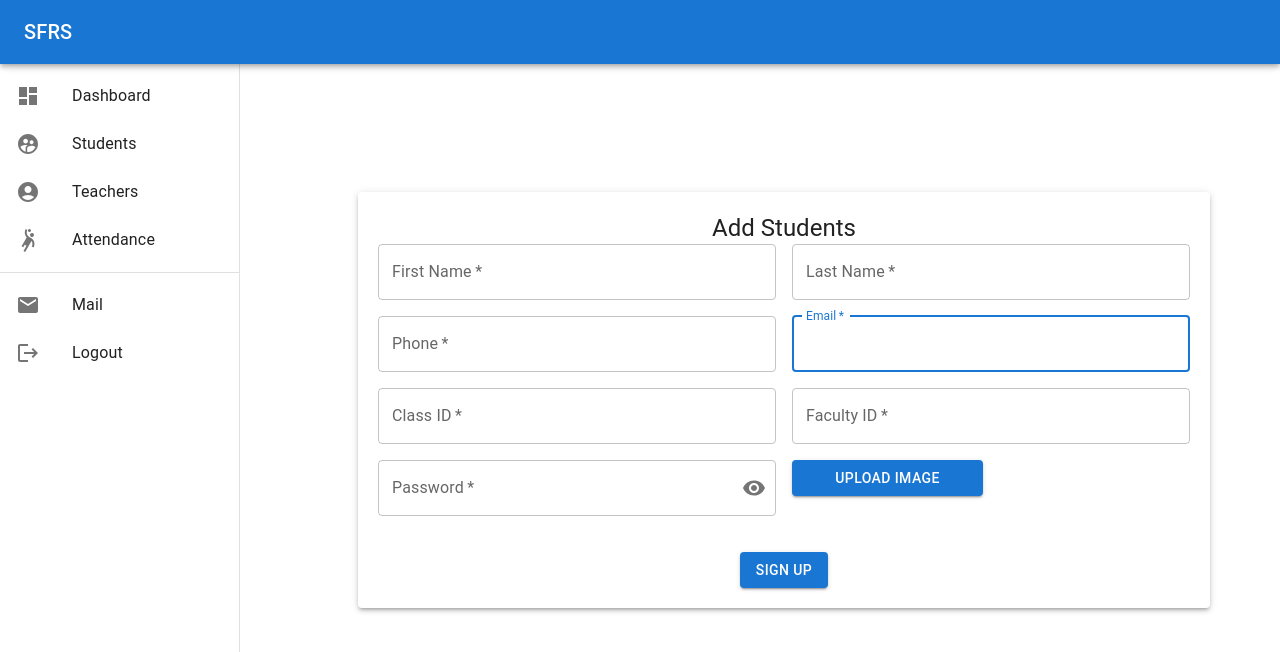
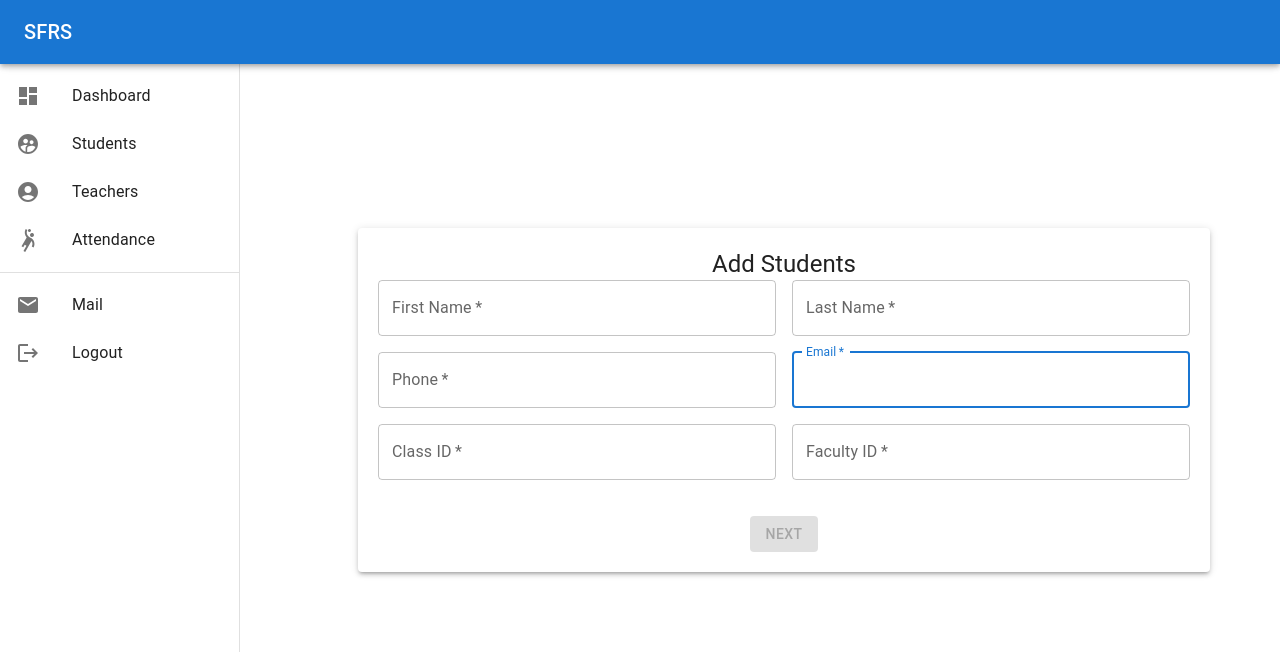
Before and after one commit to Subin10000/sfrs-frontend, a React (Create React App) app: page /addStudents in a window 1280 px wide. Shown: the top 652 px of the page. Built offline with nearby package versions, Linux system fonts and the light colour scheme; sample sign-in values are in the browser's storage.

Commit message:
SFRS-3 Login page outside layout and two step form for add students

```diff
--- a/src/Layout/MainLayout.js
+++ b/src/Layout/MainLayout.js
@@ -1,4 +1,3 @@
-// Layout.js
 import * as React from "react";
 import Box from "@mui/material/Box";
 import Drawer from "@mui/material/Drawer";
@@ -18,19 +17,27 @@ import AccountCircleIcon from "@mui/icons-material/AccountCircle";
 import SportsHandballIcon from "@mui/icons-material/SportsHandball";
 import MailIcon from "@mui/icons-material/Mail";
 import LogoutIcon from "@mui/icons-material/Logout";
-import { Link, useNavigate } from "react-router-dom";
+import { Link, useLocation, useNavigate } from "react-router-dom";
 
 const drawerWidth = 240;
 
 export default function Layout({ children }) {
   const navigate = useNavigate();
+  const location = useLocation();
+
   const logout = () => {
     localStorage.removeItem("token");
     // Navigate to the login page
     navigate("/login");
-  }
+  };
+
+  const routesWithoutSidebar = ["/login"];
+
+  const hideSidebar = routesWithoutSidebar.includes(location.pathname);
 
   return (
+    <>
+      {!hideSidebar && (
         <Box sx={{ display: "flex" }}>
           <CssBaseline />
           <AppBar
@@ -117,5 +124,7 @@ export default function Layout({ children }) {
             {children}{" "}
           </Box>
         </Box>
+      )}
+    </>
   );
 }
--- a/src/Pages/student/AddStudents.js
+++ b/src/Pages/student/AddStudents.js
@@ -7,8 +7,6 @@ import {
   Container,
   Box,
   Snackbar,
-  IconButton,
-  InputAdornment,
   Grid,
   Paper,
 } from "@mui/material";
@@ -34,6 +32,9 @@ const AddStudents = () => {
   const [snackbarMessage, setSnackbarMessage] = useState("");
   const [snackbarSeverity, setSnackbarSeverity] = useState("success");
 
+  const [currentStep, setCurrentStep] = useState(1);
+  const [isStep1Complete, setIsStep1Complete] = useState(false);
+
   useEffect(() => {
     // Check if token is set in localStorage
     const token = localStorage.getItem("token");
@@ -45,6 +46,14 @@ const AddStudents = () => {
     }
   }, []);
 
+  // Monitor changes in form data and update isStep1Complete
+  useEffect(() => {
+    const { fname, lname, phone, email, classid, facultyid } = formData;
+    const allFieldsFilled =
+      fname && lname && phone && email && classid && facultyid;
+    setIsStep1Complete(allFieldsFilled);
+  }, [formData]);
+
   const handleChange = (e) => {
     setFormData({
       ...formData,
@@ -55,11 +64,23 @@ const AddStudents = () => {
   const handleShowPassword = () => {
     setShowPassword((prevShowPassword) => !prevShowPassword);
   };
+
   const handleFileSelect = (e) => {
     const file = e.target.files[0];
     if (file) {
       console.log("Selected file:", file.name);
       setSelectedFile(file);
+    }
+  };
+
+  const handleStepChange = () => {
+    // Check if all required fields in step 1 are filled
+    if (isStep1Complete) {
+      setCurrentStep((prevStep) => prevStep + 1);
+    } else {
+      setSnackbarMessage("Please fill in all required fields.");
+      setSnackbarSeverity("error");
+      setSnackbarOpen(true);
     }
   };
 
@@ -109,7 +130,8 @@ const AddStudents = () => {
         <Typography component="h1" variant="h5" align="center">
           Add Students
         </Typography>
-        <form onSubmit={handleSubmit}>
+        {currentStep === 1 ? (
+          <form onSubmit={handleStepChange}>
             <Grid container spacing={2}>
               <Grid item xs={6}>
                 <TextField
@@ -173,29 +195,23 @@ const AddStudents = () => {
                   required
                 />
               </Grid>
-            <Grid item xs={6}>
-              <TextField
-                fullWidth
-                label="Password"
-                name="password"
-                type={showPassword ? "text" : "password"}
-                value={formData.password}
-                onChange={handleChange}
-                required
-                InputProps={{
-                  endAdornment: (
-                    <InputAdornment position="end">
-                      <IconButton onClick={handleShowPassword} edge="end">
-                        {showPassword ? <VisibilityOff /> : <Visibility />}
-                      </IconButton>
-                    </InputAdornment>
-                  ),
-                }}
-              />
+              <Grid item xs={12} align="center">
+                <Button
+                  type="button"
+                  variant="contained"
+                  color="primary"
+                  onClick={handleStepChange}
+                  style={{ marginTop: 20 }}
+                  disabled={!isStep1Complete}
+                >
+                  Next
+                </Button>
               </Grid>
-            <Grid item xs={6}>
-              <Grid container spacing={2} alignItems="center">
-                <Grid item xs={12} sm={6}>
+            </Grid>
+          </form>
+        ) : (
+          <form onSubmit={handleSubmit}>
+            <Grid item xs={12} align="center">
               <input
                 type="file"
                 accept="image/*"
@@ -209,32 +225,33 @@ const AddStudents = () => {
                   variant="contained"
                   component="span"
                   color="primary"
+                  size="small"
+                  style={{
+                    margin: "4rem 0 0.5rem 0",
+                    width: "15rem",
+                    padding: "1rem",
+                  }}
                 >
                   Upload Image
                 </Button>
               </label>
-                </Grid>
-                <Grid item xs={12} sm={6}>
               {selectedFile && (
-                    <Typography variant="subtitle1">
-                      {selectedFile.name}
-                    </Typography>
+                <Typography variant="subtitle1">{selectedFile.name}</Typography>
               )}
             </Grid>
-              </Grid>
-            </Grid>
+
             <Grid item xs={12} align="center">
               <Button
                 type="submit"
                 variant="contained"
                 color="primary"
-                style={{ marginTop: 20 }}
+                style={{ marginTop: "3rem" }}
               >
                 Sign Up
               </Button>
             </Grid>
-          </Grid>
           </form>
+        )}
       </Paper>
       <Snackbar
         open={snackbarOpen}
```
Lines whose indentation alone changed are shown as unchanged.
